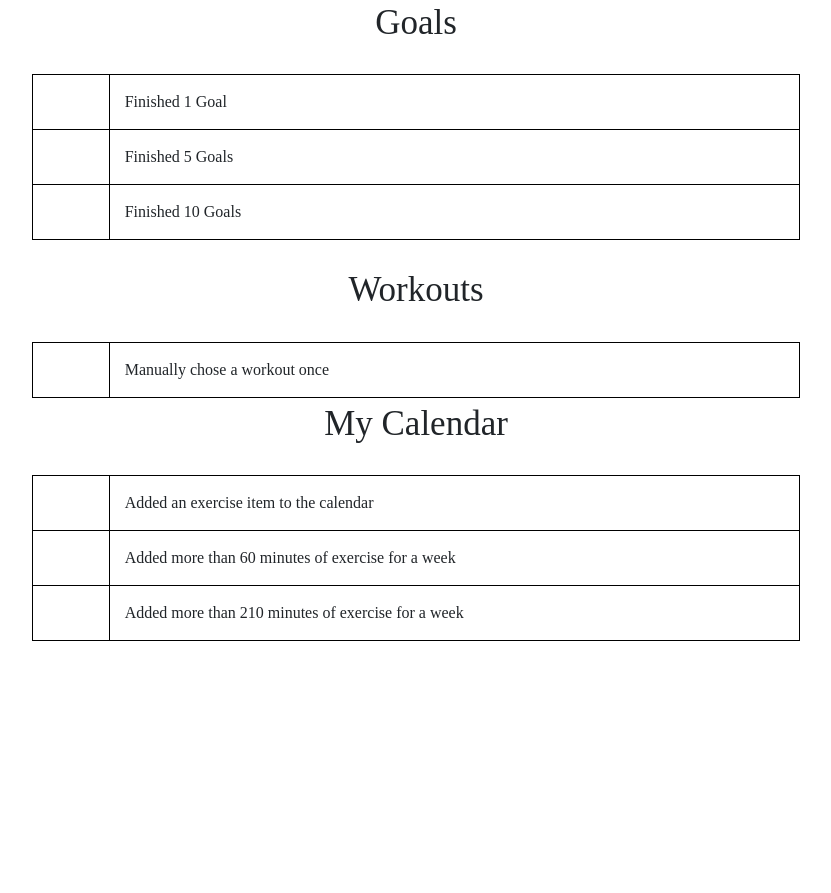
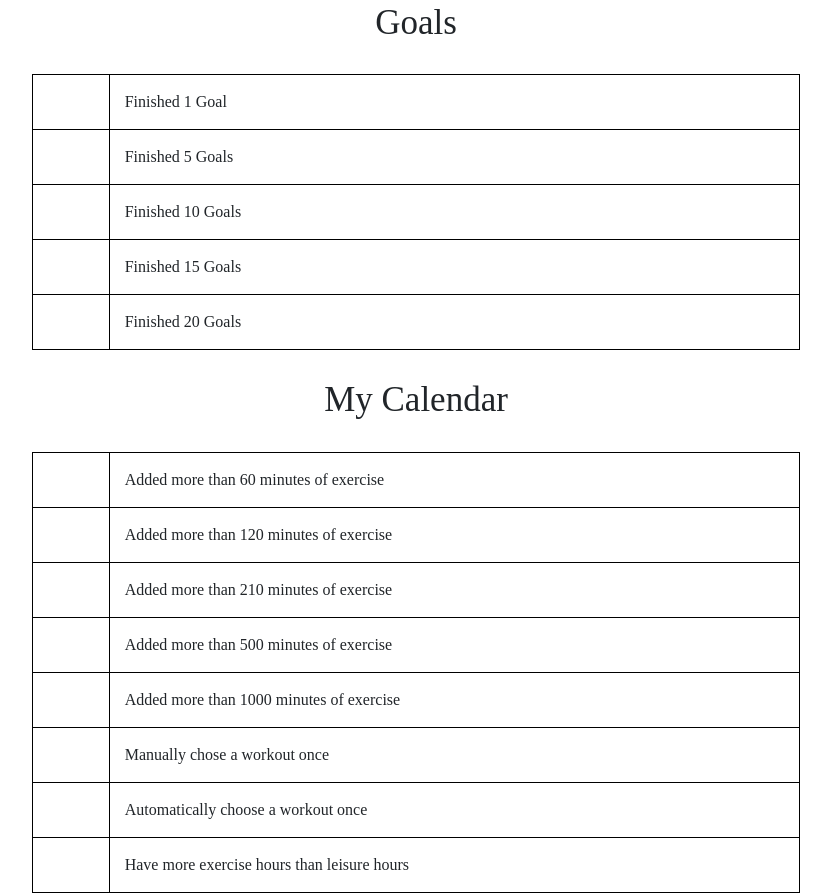
Before and after one commit to vhlee7/cs160-final-proj, a Django app: page /fitness/achievements/ in a window 1280 px wide. Shown: the part 765-1658 px from the top of the page, without its empty margins (224-1055 px from the left). Before the commit the page ends 1406 px from the top, so only its background shows below. Run offline with Django 3.2, Linux system fonts and the light colour scheme; some libraries are stand-ins or nearby versions.

Commit message:
some changes

```diff
--- a/fitness/templates/fitness/achievements.html
+++ b/fitness/templates/fitness/achievements.html
@@ -110,44 +110,73 @@
                     <td id="six" class="checkWidth"></td>
                     <td>Finished 1 Goal</td>
                 </tr>
+
                 <tr>
                     <td id="seven" class="checkWidth"></td>
                     <td>Finished 5 Goals</td>
                 </tr>
+
                 <tr>
                     <td id="eight" class="checkWidth"></td>
                     <td>Finished 10 Goals</td>
                 </tr>
 
+                <tr>
+                    <td id="eight" class="checkWidth"></td>
+                    <td>Finished 15 Goals</td>
+                </tr>
+
+                <tr>
+                    <td id="eight" class="checkWidth"></td>
+                    <td>Finished 20 Goals</td>
+                </tr>
+
             </table>
             <br>
 
-            <p class="descriptionPosition"> Workouts </p>
+
+
+
+            <p class="descriptionPosition"> My Calendar </p>
             <table class="tableStyle">
+
+                <tr>
+                    <td id="nine" class="checkWidth"></td>
+                    <td>Added more than 60 minutes of exercise</td>
+                </tr>
+
+                <tr>
+                    <td id="nine" class="checkWidth"></td>
+                    <td>Added more than 120 minutes of exercise</td>
+                </tr>
+
+                <tr>
+                    <td id="nine" class="checkWidth"></td>
+                    <td>Added more than 210 minutes of exercise</td>
+                </tr>
+
+                <tr>
+                    <td id="nine" class="checkWidth"></td>
+                    <td>Added more than 500 minutes of exercise</td>
+                </tr>
+
+                <tr>
+                    <td id="nine" class="checkWidth"></td>
+                    <td>Added more than 1000 minutes of exercise</td>
+                </tr>
+
                 <tr>
                     <td id="nine" class="checkWidth"></td>
                     <td>Manually chose a workout once</td>
                 </tr>
-
-
-            </table>
-
-
-            <p class="descriptionPosition"> My Calendar </p>
-            <table class="tableStyle">
                 <tr>
                     <td id="nine" class="checkWidth"></td>
-                    <td>Added an exercise item to the calendar</td>
+                    <td>Automatically choose a workout once</td>
                 </tr>
 
                 <tr>
                     <td id="nine" class="checkWidth"></td>
-                    <td>Added more than 60 minutes of exercise for a week</td>
-                </tr>
-
-                <tr>
-                    <td id="nine" class="checkWidth"></td>
-                    <td>Added more than 210 minutes of exercise for a week</td>
+                    <td>Have more exercise hours than leisure hours</td>
                 </tr>
 
 
```
Also changed, not shown: fitness/templates/fitness/index.html (+4 -4 lines), fitness/templates/fitness/progress.html (+30 -3 lines).
